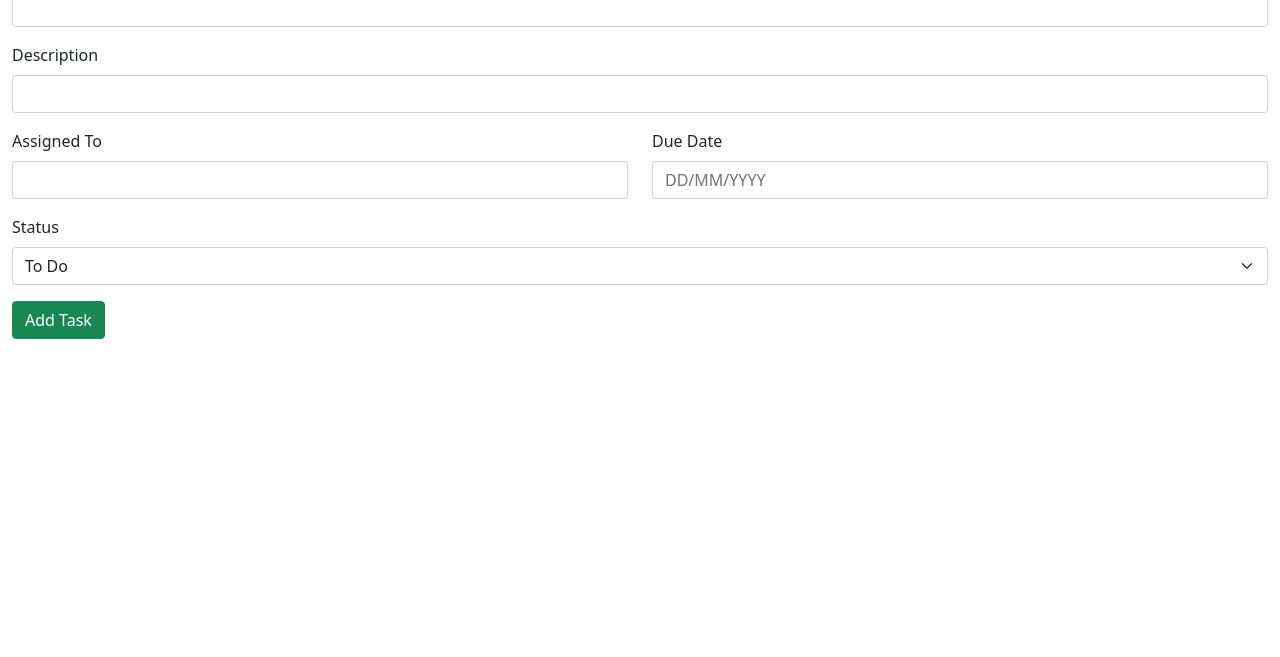
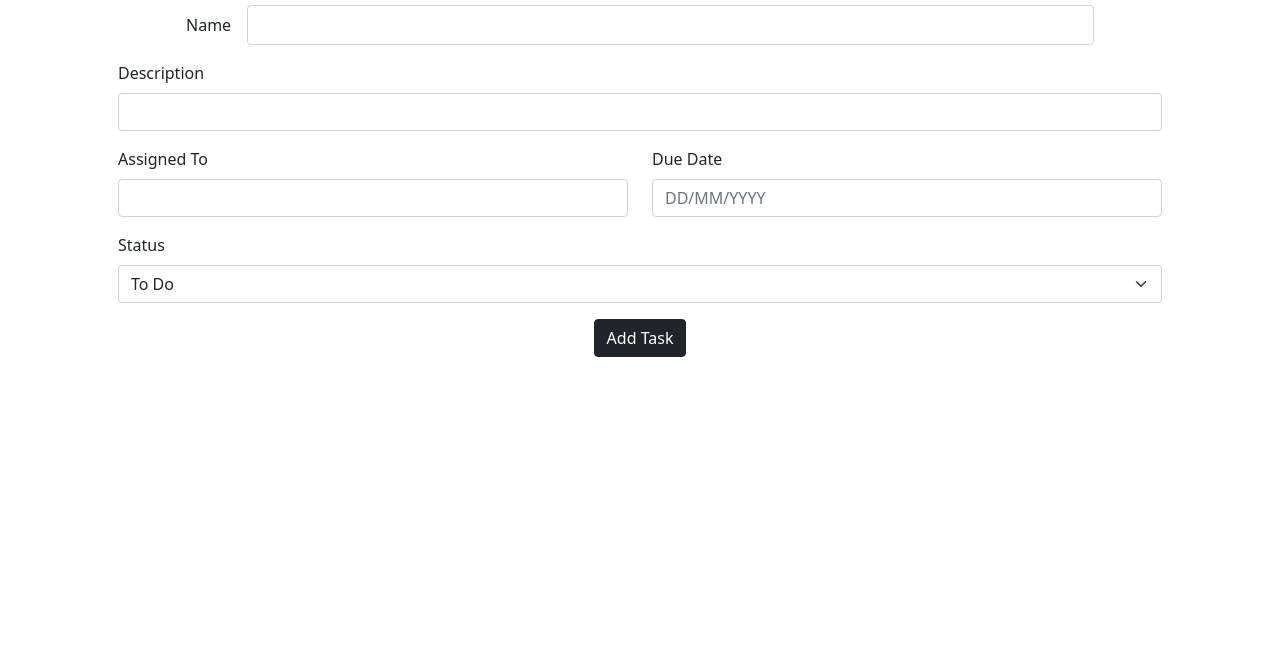
Before and after one commit to JWD5/GroupProject, a plain HTML site: page index.html in a window 1280 px wide. Shown: the part 143-800 px from the top of the page. Drawn offline with nearby package versions, Linux system fonts and the light colour scheme.

Commit message:
fix form layout

```diff
--- a/index.html
+++ b/index.html
@@ -15,18 +15,24 @@
 
   <body>
     <!-- Container Starts here -->
-  <div class="container-fluid">
+    <div class="container mt-5 px-5">
+      <div class="text-center">
         <h1>Task List</h1>
+      </div>
+
 
       <!-- Form starts Here -->
       <form>
         <fieldset>
           <legend>New Task</legend>
           <!-- inpunt name  -->
-        <div class="mb-3">
-          <label for="name" class="form-label">Name</label>
-          <input type="text" class="form-control" id="name" aria-describedby="input name" />
+          <div class="row text-center mx-5">
+            <div class="mb-3 d-inline-flex text-center">
+              <label for="name" class="form-label m-2">Name</label>
+              <input type="text" class="form-control mx-2" id="name" aria-describedby="input name" />
             </div>
+          </div>
+
           <!-- input description -->
           <!-- WE NEED TO MAKE BOX BIGGER -->
           <div class="mb-3">
@@ -47,7 +53,8 @@
             <div class="col">
               <div class="mb-3">
                 <label for="dueDate" class="form-label">Due Date</label>
-            <input type="text" class="form-control" id="dueDate" aria-describedby="input due date" placeholder="DD/MM/YYYY"/>
+                <input type="text" class="form-control" id="dueDate" aria-describedby="input due date"
+                  placeholder="DD/MM/YYYY" />
               </div>
             </div>
 
@@ -61,10 +68,12 @@
                 <option>Done</option>
               </select>
             </div>
-
           </div>
           <!-- Button -->
-          <button type="submit" class="btn btn-success">Add Task</button>
+          <div class="text-center">
+            <button type="submit" class="btn btn-dark">Add Task</button>
+          </div>
+
         </fieldset>
       </form>
 
```
Lines whose indentation alone changed are shown as unchanged.
